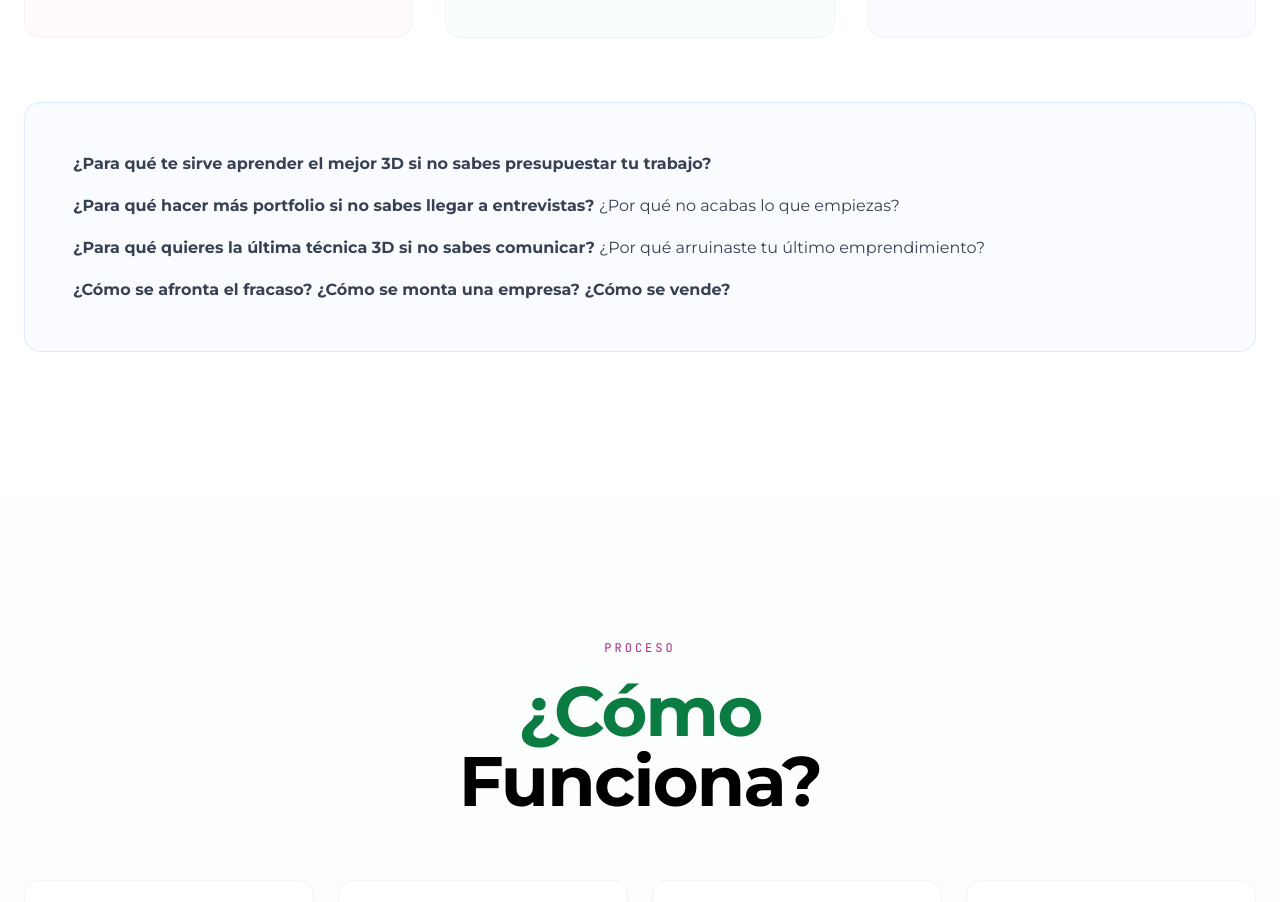
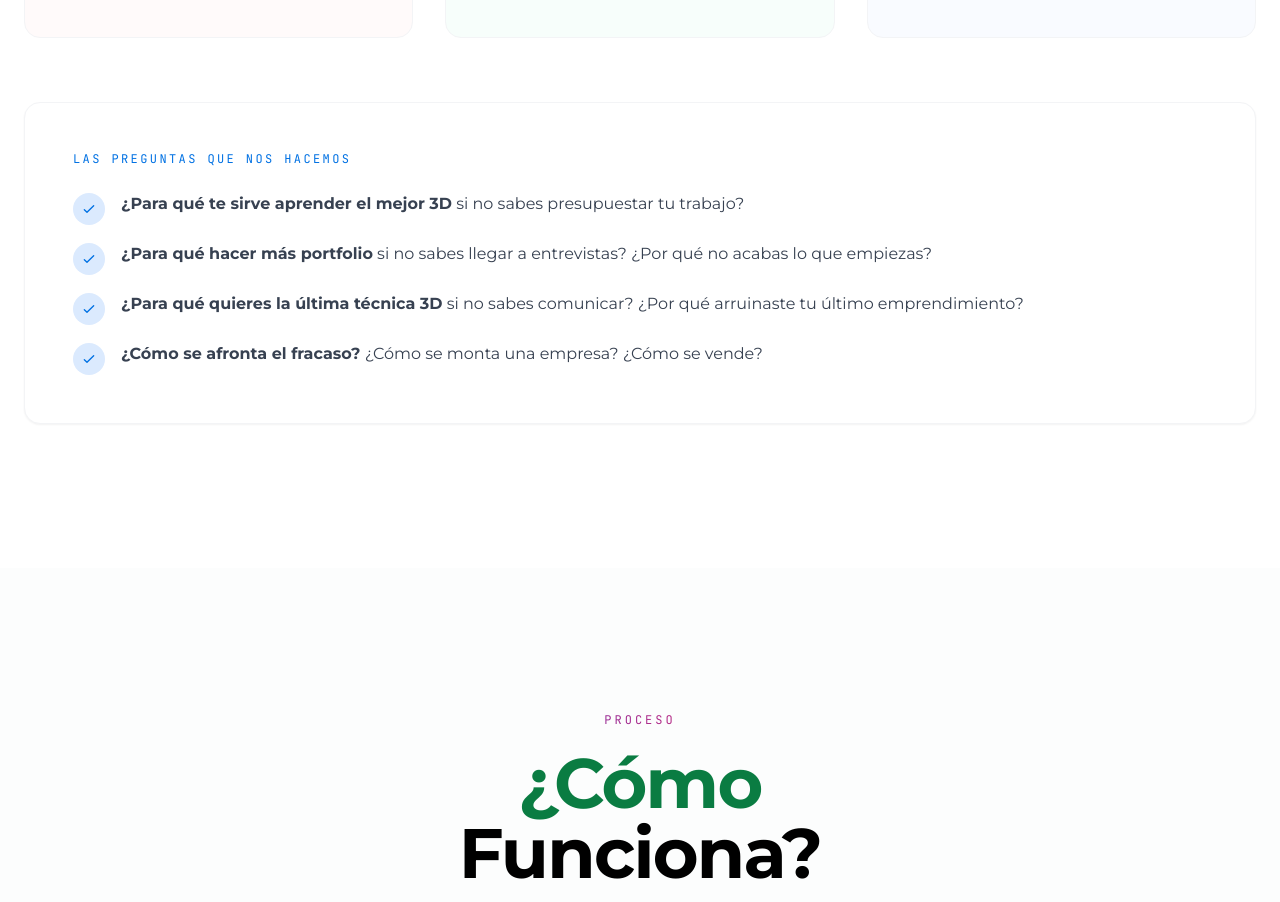
Before and after one commit to vicoyes/master-3d-integral-v2, a website: page techartworlds/comunidad.html in a window 1280 px wide. Shown: the part 2710-3612 px from the top of the page. Drawn offline with nearby package versions, Linux system fonts and the light colour scheme; a web font is replaced by a local one.

Commit message:
feat: improve preguntas section with visual checks

```diff
--- a/techartworlds/comunidad.html
+++ b/techartworlds/comunidad.html
@@ -413,19 +413,34 @@
             </div>
 
             <!-- ¿Para qué te sirve...? -->
-            <div class="bg-violet-50/40 rounded-2xl border border-violet-100 p-8 lg:p-12">
-                <p class="text-gray-700 leading-relaxed mb-4">
-                    <strong>¿Para qué te sirve aprender el mejor 3D si no sabes presupuestar tu trabajo?</strong>
-                </p>
-                <p class="text-gray-700 leading-relaxed mb-4">
-                    <strong>¿Para qué hacer más portfolio si no sabes llegar a entrevistas?</strong> ¿Por qué no acabas lo que empiezas?
-                </p>
-                <p class="text-gray-700 leading-relaxed mb-4">
-                    <strong>¿Para qué quieres la última técnica 3D si no sabes comunicar?</strong> ¿Por qué arruinaste tu último emprendimiento?
-                </p>
-                <p class="text-gray-700 leading-relaxed">
-                    <strong>¿Cómo se afronta el fracaso? ¿Cómo se monta una empresa? ¿Cómo se vende?</strong>
-                </p>
+            <div class="bg-white rounded-2xl border border-gray-100 p-8 lg:p-12 shadow-sm">
+                <p class="font-mono text-violet-600 text-xs uppercase tracking-[0.2em] mb-6">Las preguntas que nos hacemos</p>
+                <div class="space-y-4">
+                    <div class="flex items-start gap-4">
+                        <div class="w-8 h-8 rounded-full bg-violet-100 flex items-center justify-center shrink-0 mt-0.5">
+                            <svg class="w-4 h-4 text-violet-600" fill="none" stroke="currentColor" stroke-width="2" viewBox="0 0 24 24"><path stroke-linecap="round" stroke-linejoin="round" d="M5 13l4 4L19 7"/></svg>
+                        </div>
+                        <p class="text-gray-700 leading-relaxed"><strong>¿Para qué te sirve aprender el mejor 3D</strong> si no sabes presupuestar tu trabajo?</p>
+                    </div>
+                    <div class="flex items-start gap-4">
+                        <div class="w-8 h-8 rounded-full bg-violet-100 flex items-center justify-center shrink-0 mt-0.5">
+                            <svg class="w-4 h-4 text-violet-600" fill="none" stroke="currentColor" stroke-width="2" viewBox="0 0 24 24"><path stroke-linecap="round" stroke-linejoin="round" d="M5 13l4 4L19 7"/></svg>
+                        </div>
+                        <p class="text-gray-700 leading-relaxed"><strong>¿Para qué hacer más portfolio</strong> si no sabes llegar a entrevistas? ¿Por qué no acabas lo que empiezas?</p>
+                    </div>
+                    <div class="flex items-start gap-4">
+                        <div class="w-8 h-8 rounded-full bg-violet-100 flex items-center justify-center shrink-0 mt-0.5">
+                            <svg class="w-4 h-4 text-violet-600" fill="none" stroke="currentColor" stroke-width="2" viewBox="0 0 24 24"><path stroke-linecap="round" stroke-linejoin="round" d="M5 13l4 4L19 7"/></svg>
+                        </div>
+                        <p class="text-gray-700 leading-relaxed"><strong>¿Para qué quieres la última técnica 3D</strong> si no sabes comunicar? ¿Por qué arruinaste tu último emprendimiento?</p>
+                    </div>
+                    <div class="flex items-start gap-4">
+                        <div class="w-8 h-8 rounded-full bg-violet-100 flex items-center justify-center shrink-0 mt-0.5">
+                            <svg class="w-4 h-4 text-violet-600" fill="none" stroke="currentColor" stroke-width="2" viewBox="0 0 24 24"><path stroke-linecap="round" stroke-linejoin="round" d="M5 13l4 4L19 7"/></svg>
+                        </div>
+                        <p class="text-gray-700 leading-relaxed"><strong>¿Cómo se afronta el fracaso?</strong> ¿Cómo se monta una empresa? ¿Cómo se vende?</p>
+                    </div>
+                </div>
             </div>
         </div>
     </section>
```
